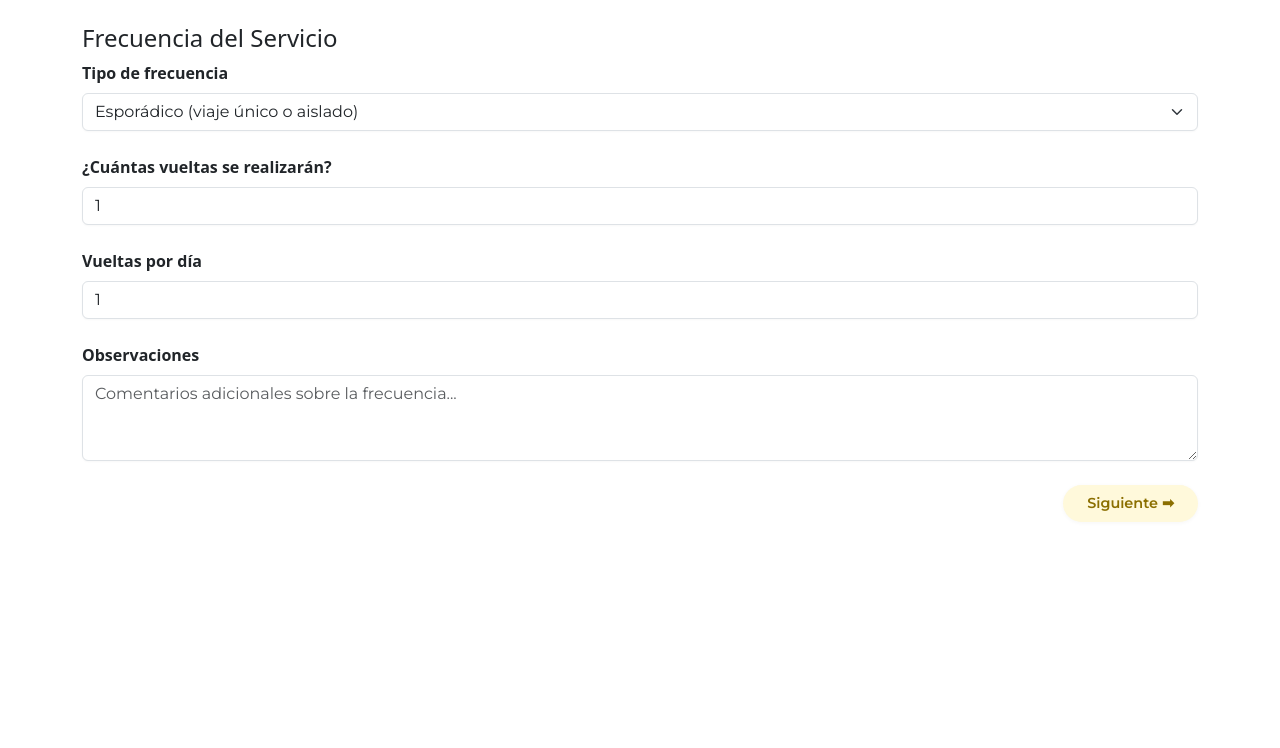
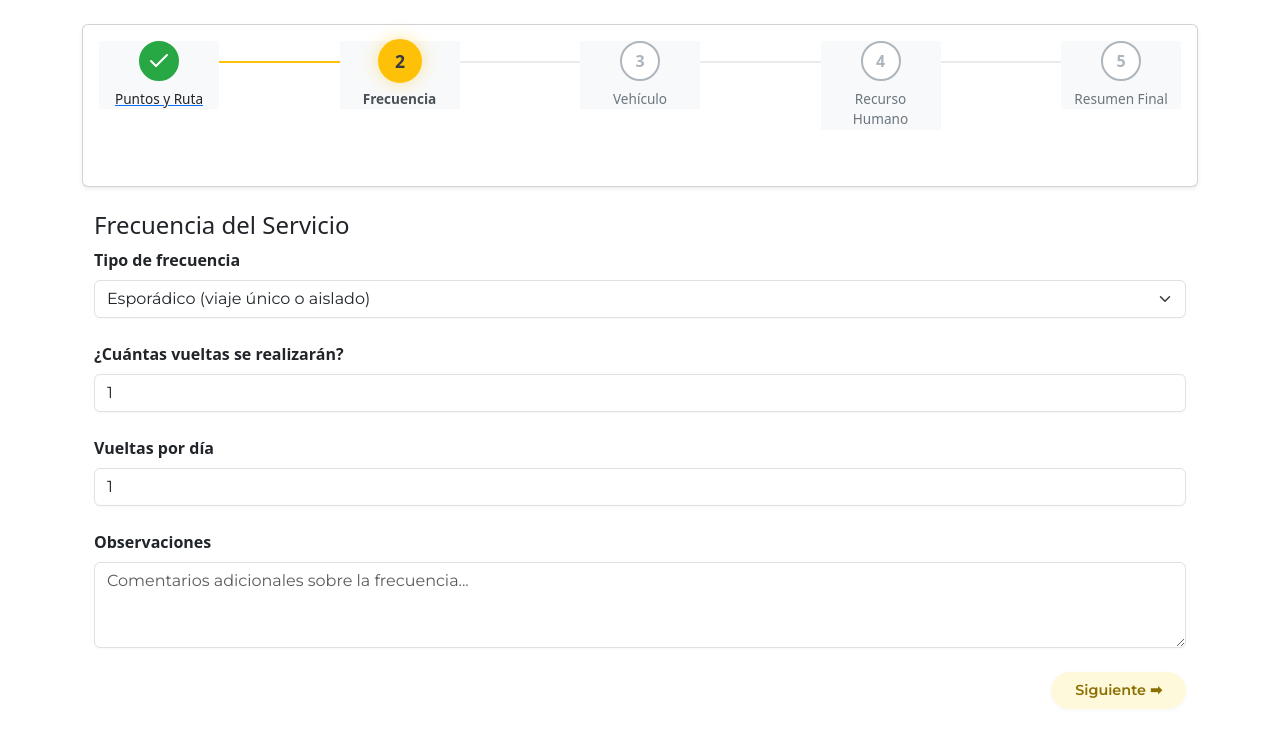
Before and after one commit to matiasbourgeois/cotizadorRutas, a React (Vite) app in the folder cotizadorRutas-frontend/: page /cotizador/frecuencia/1 in a window 1280 px wide. Shown: the top 748 px of the page. Built offline with nearby package versions, Linux system fonts and the light colour scheme.

Commit message:
feat: Rediseño del Paso 1 con Layout y Stepper de progreso

```diff
--- a/cotizadorRutas-frontend/src/App.jsx
+++ b/cotizadorRutas-frontend/src/App.jsx
@@ -1,8 +1,11 @@
-// src/App.jsx
 import { Routes, Route } from "react-router-dom";
-import { CotizacionProvider } from "./context/Cotizacion"; // ✅ Ruta correcta
+import { CotizacionProvider } from "./context/Cotizacion";
 
-import CotizadorRutas from "./pages/puntosEntregaPaso/PuntosEntregaPaso";
+// Layout
+import CotizadorLayout from "./layouts/CotizadorLayout";
+
+// Pasos
+import PuntosEntregaPaso from "./pages/puntosEntregaPaso/PuntosEntregaPaso";
 import FrecuenciaPaso from "./pages/frecuenciaPaso/FrecuenciaPaso";
 import VehiculoPaso from "./pages/vehiculoPaso/VehiculoPaso";
 import RecursoHumanoPaso from "./pages/recursoHumanoPaso/RecursoHumanoPaso";
@@ -10,22 +13,16 @@ import ConfiguracionPresupuestoPaso from "./pages/configuracionPaso/Configuracio
 
 export default function App() {
   return (
-    <CotizacionProvider> {/* ✅ Envolver toda la app */}
+    <CotizacionProvider>
       <Routes>
-        {/* Paso 1: Puntos de entrega */}
-        <Route path="/" element={<CotizadorRutas />} />
-
-        {/* Paso 2: Frecuencia */}
-        <Route path="/cotizador/frecuencia/:idRuta" element={<FrecuenciaPaso />} />
-
-        {/* Paso 3: Vehículo */}
-        <Route path="/cotizador/vehiculo/:idRuta" element={<VehiculoPaso />} />
-
-        {/* Paso 4: Recurso Humano */}
-        <Route path="/cotizador/recurso-humano/:idRuta" element={<RecursoHumanoPaso />} />
-
-        {/* Paso 5: Configuración final */}
-        <Route path="/cotizador/configuracion-final" element={<ConfiguracionPresupuestoPaso />} />
+        {/* Envolvemos todas las rutas del cotizador con el nuevo layout */}
+        <Route element={<CotizadorLayout />}>
+          <Route path="/" element={<PuntosEntregaPaso />} />
+          <Route path="/cotizador/frecuencia/:idRuta" element={<FrecuenciaPaso />} />
+          <Route path="/cotizador/vehiculo/:idRuta" element={<VehiculoPaso />} />
+          <Route path="/cotizador/recurso-humano/:idRuta" element={<RecursoHumanoPaso />} />
+          <Route path="/cotizador/configuracion-final" element={<ConfiguracionPresupuestoPaso />} />
+        </Route>
       </Routes>
     </CotizacionProvider>
   );
--- /dev/null
+++ b/cotizadorRutas-frontend/src/components/Stepper.jsx
@@ -0,0 +1,39 @@
+import React from 'react';
+import { Link } from 'react-router-dom';
+import { Check } from 'lucide-react';
+
+const Stepper = ({ steps, currentStep, stepUrls }) => {
+  const progressWidth = currentStep > 0
+    ? ((currentStep) / (steps.length - 1)) * 100
+    : 0;
+
+  return (
+    <div className="stepper-container">
+      <div className="stepper-line"></div>
+      <div className="stepper-progress-line" style={{ width: `${progressWidth}%` }}></div>
+      {steps.map((label, index) => {
+        const isCompleted = index < currentStep;
+        const isActive = index === currentStep;
+
+        const StepContent = () => (
+          <div className={`step-item ${isCompleted ? 'completed' : ''} ${isActive ? 'active' : ''}`}>
+            <div className="step-circle">
+              {isCompleted ? <Check size={24} /> : index + 1}
+            </div>
+            <span className="step-label">{label}</span>
+          </div>
+        );
+
+        return isCompleted ? (
+          <Link key={index} to={stepUrls[index] || '#'}>
+            <StepContent />
+          </Link>
+        ) : (
+          <StepContent key={index} />
+        );
+      })}
+    </div>
+  );
+};
+
+export default Stepper;
--- /dev/null
+++ b/cotizadorRutas-frontend/src/layouts/CotizadorLayout.jsx
@@ -0,0 +1,46 @@
+import React from 'react';
+import { Outlet, useLocation } from 'react-router-dom';
+import Stepper from '../components/Stepper';
+
+const CotizadorLayout = () => {
+  const location = useLocation();
+  const { idRuta } = location.state || {}; // Para obtener idRuta en la navegación
+
+  const steps = ['Puntos y Ruta', 'Frecuencia', 'Vehículo', 'Recurso Humano', 'Resumen Final'];
+
+  // Mapeo de rutas a los índices de los pasos
+  const stepPaths = [
+    '/',
+    '/cotizador/frecuencia',
+    '/cotizador/vehiculo',
+    '/cotizador/recurso-humano',
+    '/cotizador/configuracion-final'
+  ];
+
+  // Determina el paso actual
+  let currentStep = stepPaths.findIndex(path => location.pathname.startsWith(path) && path !== '/');
+  if (location.pathname === '/') currentStep = 0;
+
+
+  // Genera las URLs para poder volver a los pasos completados
+  const stepUrls = [
+      '/',
+      idRuta ? `/cotizador/frecuencia/${idRuta}` : '#',
+      idRuta ? `/cotizador/vehiculo/${idRuta}` : '#',
+      idRuta ? `/cotizador/recurso-humano/${idRuta}` : '#',
+      '#' // El último paso no es navegable
+  ];
+
+  return (
+    <div className="container py-4">
+      <div className="card shadow-sm mb-4">
+        <div className="card-body">
+          <Stepper steps={steps} currentStep={currentStep} stepUrls={stepUrls} />
+        </div>
+      </div>
+      <Outlet />
+    </div>
+  );
+};
+
+export default CotizadorLayout;
--- a/cotizadorRutas-frontend/src/main.jsx
+++ b/cotizadorRutas-frontend/src/main.jsx
@@ -8,6 +8,7 @@ import './styles/botonesSistema.css';
 import './styles/formularioSistema.css';
 import './styles/tablasSistema.css';
 import './styles/titulosSistema.css';
+import './styles/Stepper.css'; // <-- AÑADIR NUEVO CSS
 
 ReactDOM.createRoot(document.getElementById('root')).render(
   <React.StrictMode>
--- /dev/null
+++ b/cotizadorRutas-frontend/src/styles/Stepper.css
@@ -0,0 +1,92 @@
+.stepper-container {
+  display: flex;
+  justify-content: space-between;
+  align-items: flex-start;
+  width: 100%;
+  margin-bottom: 2.5rem;
+  position: relative;
+}
+
+.stepper-line {
+  position: absolute;
+  top: 20px;
+  left: 0;
+  right: 0;
+  height: 2px;
+  background-color: #e9ecef;
+  z-index: 1;
+}
+
+.stepper-progress-line {
+  position: absolute;
+  top: 20px;
+  left: 0;
+  height: 2px;
+  background-color: #ffc107; /* Amarillo del sistema */
+  z-index: 2;
+  transition: width 0.4s ease-in-out;
+}
+
+.step-item {
+  display: flex;
+  flex-direction: column;
+  align-items: center;
+  text-align: center;
+  width: 120px;
+  z-index: 3;
+  position: relative;
+  background-color: #f8f9fa; /* Fondo del body */
+  padding: 0 10px;
+}
+
+.step-circle {
+  width: 40px;
+  height: 40px;
+  border-radius: 50%;
+  border: 2px solid #adb5bd; /* Gris por defecto */
+  background-color: white;
+  display: flex;
+  justify-content: center;
+  align-items: center;
+  font-weight: 600;
+  color: #adb5bd;
+  transition: all 0.3s ease;
+  margin-bottom: 0.5rem;
+}
+
+.step-label {
+  font-size: 0.85rem;
+  font-weight: 500;
+  color: #6c757d;
+}
+
+/* Estado Activo */
+.step-item.active .step-circle {
+  border-color: #ffc107;
+  background-color: #ffc107;
+  color: #343a40;
+  transform: scale(1.1);
+  box-shadow: 0 0 15px rgba(255, 193, 7, 0.4);
+}
+.step-item.active .step-label {
+  font-weight: 700;
+  color: #495057;
+}
+
+/* Estado Completado */
+.step-item.completed a {
+  text-decoration: none;
+  cursor: pointer;
+}
+.step-item.completed .step-circle {
+  border-color: #28a745;
+  background-color: #28a745;
+  color: white;
+}
+.step-item.completed a:hover .step-circle {
+    transform: scale(1.1);
+    box-shadow: 0 0 10px rgba(40, 167, 69, 0.5);
+}
+.step-item.completed .step-label {
+  color: #212529;
+}
```
Also changed, not shown: cotizadorRutas-frontend/src/pages/puntosEntregaPaso/PuntosEntregaPaso.jsx (+69 -49 lines).
